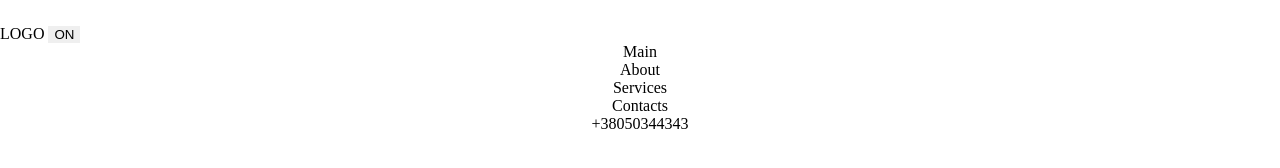
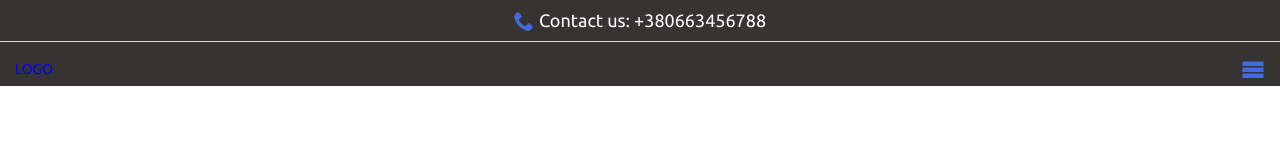
Before and after one commit to VolodymyrBashtanyuk/new-site-onParsel, a website built with Parcel: page src/index.html in a window 1280 px wide. Built offline with nearby package versions, Linux system fonts and the light colour scheme.

Commit message:
add icon in header

```diff
--- a/src/index.html
+++ b/src/index.html
@@ -4,6 +4,9 @@
     <meta charset="UTF-8">
     <meta http-equiv="X-UA-Compatible" content="IE=edge">
     <meta name="viewport" content="width=device-width, initial-scale=1.0">
+    <link rel="preconnect" href="https://fonts.googleapis.com">
+    <link rel="preconnect" href="https://fonts.gstatic.com" crossorigin>
+    <link href="https://fonts.googleapis.com/css2?family=Ubuntu:wght@300;400;500;700&display=swap" rel="stylesheet">
     <link rel="stylesheet" href="./sass/index.scss"/>
     <title>new site</title>
 </head>
--- a/src/js/header.js
+++ b/src/js/header.js
@@ -1,19 +1,24 @@
 const button = document.querySelector('.header__btn');
 
 
-
-const mobileButton = () => {
-  const currentValue = button.textContent;
-    if (currentValue === 'ON') {
-        button.textContent = 'OFF';
-    } else {
-        button.textContent = 'ON';
-
-}
+//
+const mobileButton = (event) => {
+    // console.log(event.currentTarget)
+//   const currentValue = button.textContent;
+    // if (currentValue === 'ON') {
+        // button.textContent = 'OFF';
+    // } else {
+        // button.textContent = 'ON';
+        //
+// }
 }
 
 
 
-button.addEventListener('click', mobileButton);
+button.addEventListener('click', (e) => {
+    let iconElement = e.currentTarget.childNodes[1].childNodes[1];
+   iconElement.getAttribute('href') === '/mobile.676bdaab.svg#icon-menu' ? iconElement.setAttribute('href', '/mobile.676bdaab.svg#icon-close') : iconElement.setAttribute('href', '/mobile.676bdaab.svg#icon-menu');
+
+});
 
 export default mobileButton;
--- a/src/partials/header.html
+++ b/src/partials/header.html
@@ -1,18 +1,31 @@
 <header class="header">
-    <div>
-        <a href="/src/index.html">LOGO</a>
-        <button class="header__btn"> ON </button>
+    <a class="header__phone" href="tel:+380663456788">
+        <svg class="header__phone-icon" width="20" height="20">
+            <use href="/src/image/svg/mobile.svg#icon-phone"></use>
+        </svg>
+        <p class="header__phone-text" >Contact us: +380663456788</p>
+    </a>
+    <div class="header__wrapper">
+        <a href="/src/index.html" style="color:blue">LOGO</a>
+        <div class="icon__hiden" >
+            <svg class="header__icon" width="24" height="24">
+                <use href="/src/image/svg/mobile.svg#icon-close"></use>
+            </svg>
+        </div>
+        <button class="header__btn" aria-hidden="true">
+            <svg class="header__icon" width="24" height="24" >
+                <use href="/src/image/svg/mobile.svg#icon-menu"></use>
+            </svg>
+        </button>
     </div>
-    <nav class="header__nav">
-        <ul class="header__list">
-            <li class="header__item"><a href="">Main</a></li>
-            <li class="header__item"><a href="">About</a></li>
-            <li class="header__item"><a href="">Services</a></li>
-            <li class="header__item"><a href="">Contacts</a></li>
-        </ul>
-        <ul>
-            <li> +38050344343</li>
-        </ul>
-    </nav>
+
+    <!-- <nav class="header__nav"> -->
+        <!-- <ul class="header__list"> -->
+            <!-- <li class="header__item"><a href="">Main</a></li> -->
+            <!-- <li class="header__item"><a href="">About</a></li> -->
+            <!-- <li class="header__item"><a href="">Services</a></li> -->
+            <!-- <li class="header__item"><a href="">Contacts</a></li> -->
+        <!-- </ul> -->
+    <!-- </nav> -->
 
 </header>
--- /dev/null
+++ b/src/sass/base/_base.scss
@@ -0,0 +1,7 @@
+body{
+    font-family: var(--primary-font);
+}
+.section{
+    padding-left: 15px;
+    padding-right: 15px;
+}
--- a/src/sass/componans/_header.scss
+++ b/src/sass/componans/_header.scss
@@ -1,10 +1,35 @@
 .header{
+    background-color: #373333;
     // display: flex;
     // flex-direction: column;
     // align-items: center ;
     // justify-content: center;
-    padding-top: 25px;
-    padding-bottom: 25px;
+    // padding-top: 25px;
+    // padding-bottom: 25px;
+}
+.header__phone{
+    display: flex;
+    align-items: center;
+    justify-content: center;
+    margin-bottom: 10px;
+    padding-top: 10px;
+    padding-bottom: 10px;
+    border-bottom: 0.5px solid #dcdcdc;
+}
+.header__phone-icon{
+    fill: var(--main-color);
+    margin-right: 5px;
+}
+.header__phone-text{
+    font-size: 18px;
+    color: #fff;
+}
+.header__wrapper{
+    display: flex;
+    align-items: center;
+    justify-content: space-between;
+    font-size: 14px;
+    padding: 5px 15px 5px 15px;
 }
 .header__nav{
     display: flex;
@@ -17,9 +42,25 @@
     // justify-content: center;
     align-items: center;
 }
+.icon__hiden{
+    display: none;
+    opacity: 0;
+    visibility: hidden;
+    overflow: hidden;
+
+}
 // .header__item{
 //     // &:not(:last-child){
 //     //     margin-right: 20px;
 
 //     // }
 // }
+.header__btn{
+    background-color: transparent;
+    width: 24px;
+    height: 24px;
+    padding: 0;
+}
+.header__icon{
+    fill: var(--main-color);
+}
--- a/src/sass/index.scss
+++ b/src/sass/index.scss
@@ -1,4 +1,5 @@
 @import './base/reset';
+@import './base/base';
 @import './units/variables';
 @import './units/mixin';
 
--- a/src/sass/units/_variables.scss
+++ b/src/sass/units/_variables.scss
@@ -1,18 +1,18 @@
 :root {
 
-    --primary-font: 'Roboto', sans-serif;
+    --primary-font: 'Ubuntu', sans-serif;
 
-    --primery-txt: #000000;
-    --secondary-txt: #ffffff;
-    --body-second-txt: #FF6B08;
-    --modal-title-txt: #8C8C8C;
-    --footer-txt: #545454;
+    // --primery-txt: #000000;
+    // --secondary-txt: #ffffff;
+    // --body-second-txt: #FF6B08;
+    // --modal-title-txt: #8C8C8C;
+    // --footer-txt: #545454;
 
-    --background-color: #ffffff;
-    --header-bg: rgba(0, 0, 0, 0.56);
-    --footer-bg: #F7F7F7;
+    // --background-color: #ffffff;
+    // --header-bg: rgba(0, 0, 0, 0.56);
+    // --footer-bg: #F7F7F7;
 
-    --btn-rating-bg: #FF6B01;
+    --main-color: #4169e1;
 
     --animation-hover: 250ms cubic-bezier(0.4, 0, 0.2, 1);
 }
```
Also changed, not shown: src/image/svg/mobile.svg (added), src/image/svg/phone.svg (added), 3 other files.
